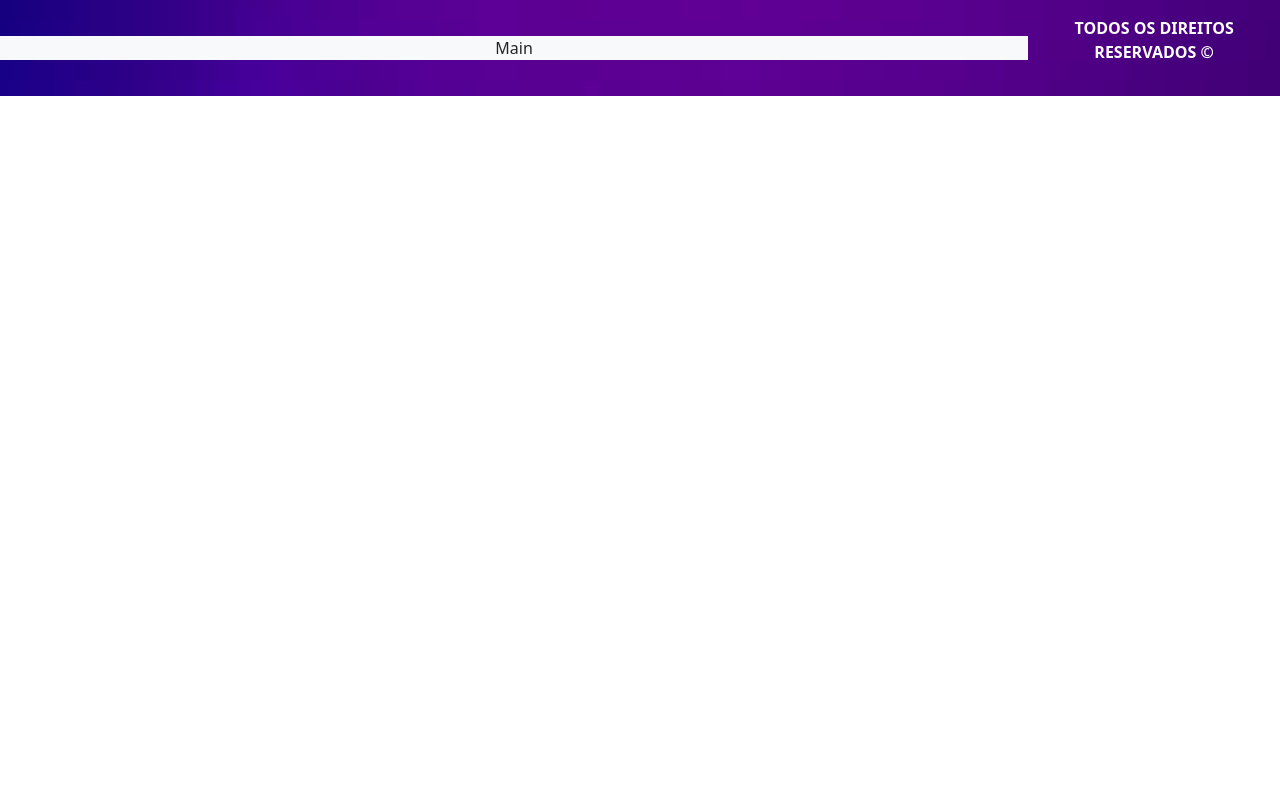
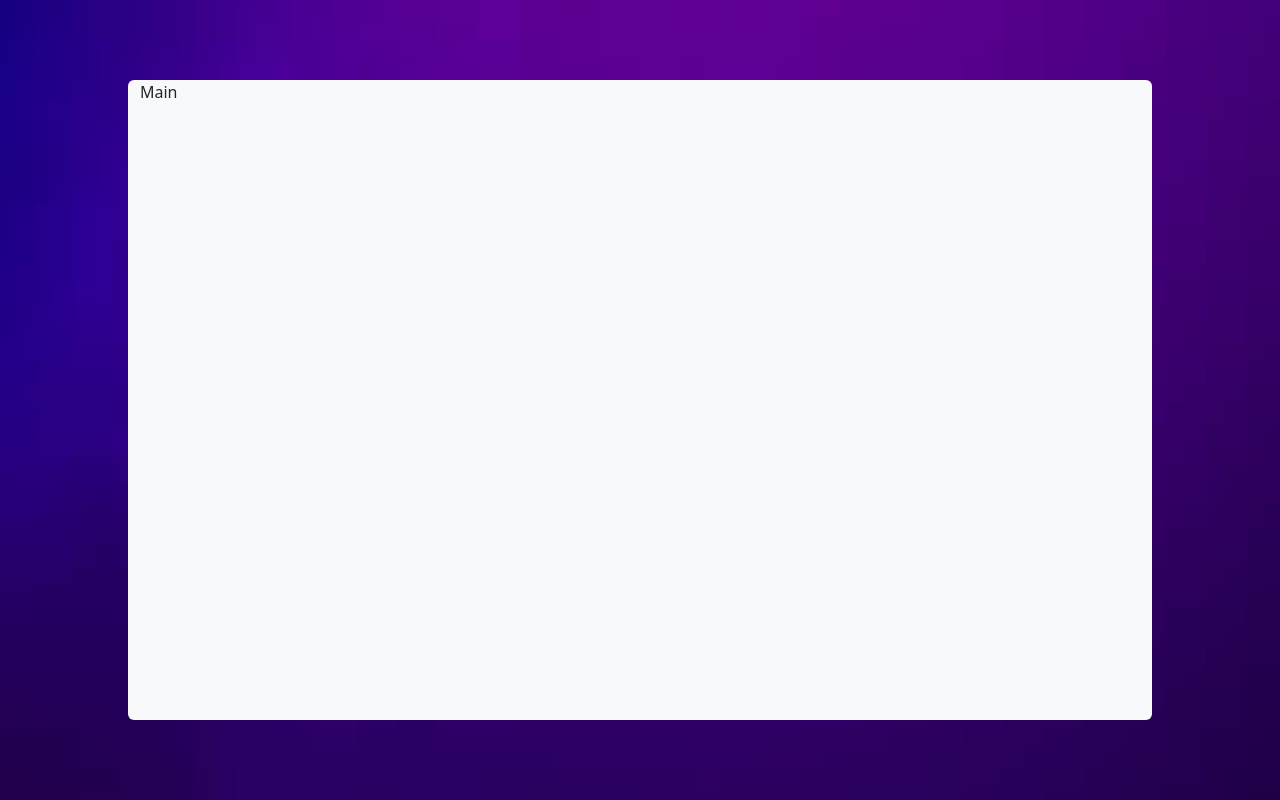
Before and after one commit to PedroLucaV/agenda-maker, a React (Vite) app: page / in a window 1280 px wide. Built offline with nearby package versions, Linux system fonts and the light colour scheme.

Commit message:
started main container

```diff
--- a/src/pages/Home/Components/Container.jsx
+++ b/src/pages/Home/Components/Container.jsx
@@ -1,6 +1,6 @@
 const Container = () => {
     return(
-        <div className="d-flex justify-content-center bg-light container">Main</div>
+        <div className="d-grid rounded bg-light container container-login">Main</div>
     );
 }
 
--- a/src/pages/Home/Components/footer.jsx
+++ b/src/pages/Home/Components/footer.jsx
@@ -1,7 +1,7 @@
 const Footer = () => {
     return(
-        <footer className="text-center text-lg-start footer-login align-self-end">
-            <p className="text-center p-3 fw-bold font-weight-bold text-white text-uppercase ">todos os direitos reservados &copy;</p>
+        <footer className="footer-login">
+            <p className="p-3 fw-bold font-weight-bold text-white text-uppercase">todos os direitos reservados &copy;</p>
         </footer>
     )
 };
--- a/src/pages/Home/Home.css
+++ b/src/pages/Home/Home.css
@@ -4,10 +4,24 @@
     box-sizing: border-box;
 }
 
-.body{
-    display: flex;
+.body-home{
+    width: 100vw;
+    height: 100vh;
     align-items: center;
+    flex-direction: column;
     justify-content: center;
     background-image: url('../../assets/images/LoginBg.png');
     background-size: cover;
 }
+
+.container-login{
+    width: 80vw;
+    height: 80%;
+}
+
+.footer-login{
+    justify-self: center;
+    font-size: 20px;
+    align-self: flex-end;
+    padding-bottom: 12px;
+}
--- a/src/pages/Home/Home.jsx
+++ b/src/pages/Home/Home.jsx
@@ -4,9 +4,9 @@ import Footer from "./Components/Footer";
 const Home = () => {
   return (
     <>
-        <div className="body">
-          <Container></Container>
-          <Footer />
+        <div className="body-home d-flex">
+          <Container />
+          {/* <Footer /> */}
         </div>
     </>
   );
```
